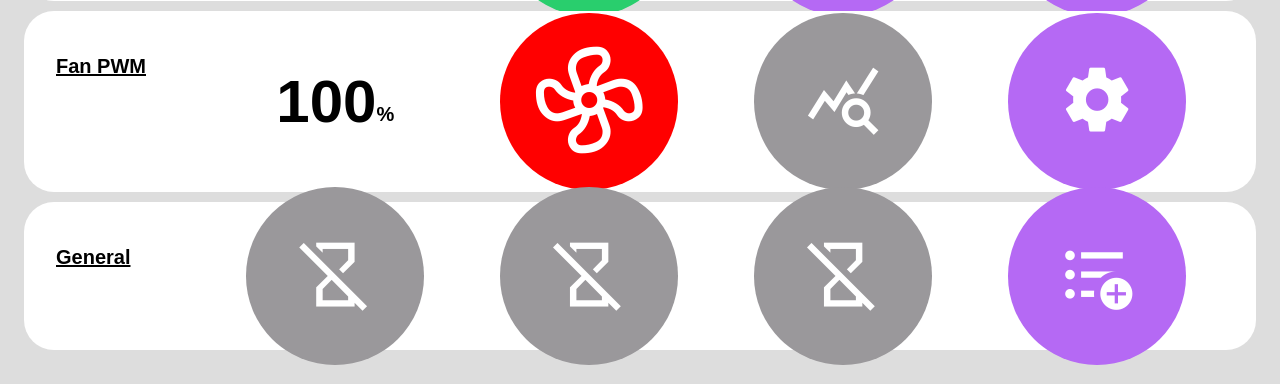
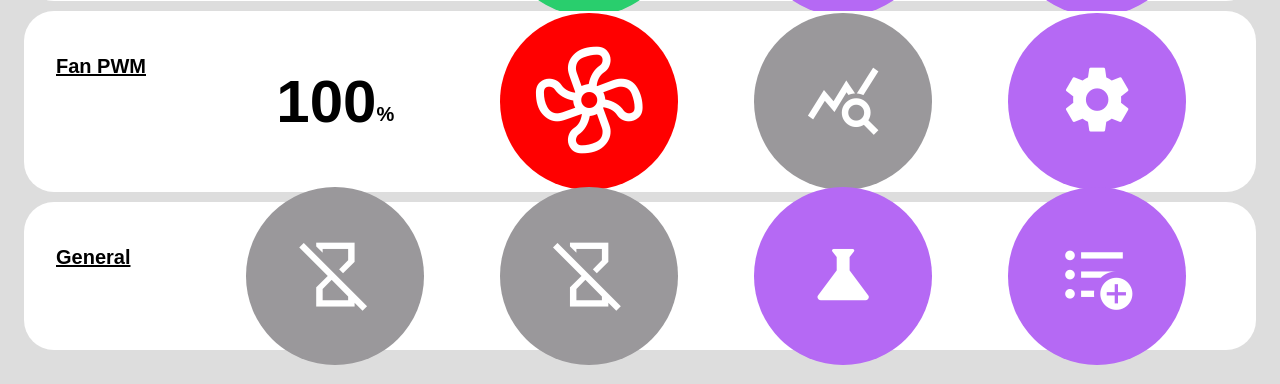
Before and after one commit to marcinLipinski5/ReefAquariumController, a Flask app: page / in a window 1280 px wide. Shown: the part 672-1056 px from the top of the page. Run offline with Flask 2, Linux system fonts and the light colour scheme; data comes from the database, SQL or seed files in the repository; data that the repository does not hold is empty.

```diff
--- a/server/api/water_quality.py
+++ b/server/api/water_quality.py
@@ -19,8 +19,6 @@ def water_quality_api(database: Database):
             for index, value in enumerate(measure):
                 dictionary[column_list[index]] = value
             answer.append(dictionary)
-
-        print(answer)
         return render_template("html/water_quality/water_quality.html", column_list=column_list, measurement_list=answer, date=date)
 
     # @notes.route("/add", methods=["POST"])
--- a/server/main.py
+++ b/server/main.py
@@ -12,6 +12,7 @@ from server.api.temperature import temperature_api
 from server.api.ph import ph_api
 from server.api.notes import notes_api
 from server.api.alert import alert_api
+from server.api.water_quality import water_quality_api
 
 
 class Server:
@@ -47,6 +48,7 @@ class Server:
         self.app.register_blueprint(ph_api(self.__database), url_prefix="/ph")
         self.app.register_blueprint(notes_api(self.__database), url_prefix="/notes")
         self.app.register_blueprint(alert_api(self.__database), url_prefix="/alert")
+        self.app.register_blueprint(water_quality_api(self.__database), url_prefix='/water_quality')
         logging.info('Server started!')
 
     def run(self):
--- a/server/static/css/main.css
+++ b/server/static/css/main.css
@@ -239,3 +239,7 @@ th, td {
   width: 100%;
   margin: 15px;
 }
+
+.rotated {
+  transform: rotate(90deg);
+}
--- a/server/static/html/settings/ph.html
+++ b/server/static/html/settings/ph.html
@@ -28,7 +28,7 @@
                 <p class="settings__label__block settings__label__text">pH calibration</p>
                 <div class="general__block">
                     <p class="general__text__settings info__text__block">
-                        <br> 1. Select 4.0 or 7.0 reference solution
+                        <br> 1. Select reference solution pH value
                         <br> 2. Put pH probe into reference solution
                         <br> 3. Click "Start" button
                         <br> 4. Wait 5 minutes
--- a/server/static/js/general.js
+++ b/server/static/js/general.js
@@ -18,8 +18,8 @@ class General {
 	   </button>
     </div>
         <div class="general__button__block">
-      <button type="button" class="general__btn settings__btn settings__btn__inactive">
-        <a class="material-icons">hourglass_disabled</a>
+      <button type="button" class="general__btn settings__btn">
+        <a class="material-icons" href='water_quality/'>science</a>
 	   </button>
     </div>
         <div class="general__button__block">
```
Also changed, not shown: server/static/html/water_quality/water_quality.html (+5 -5 lines).
